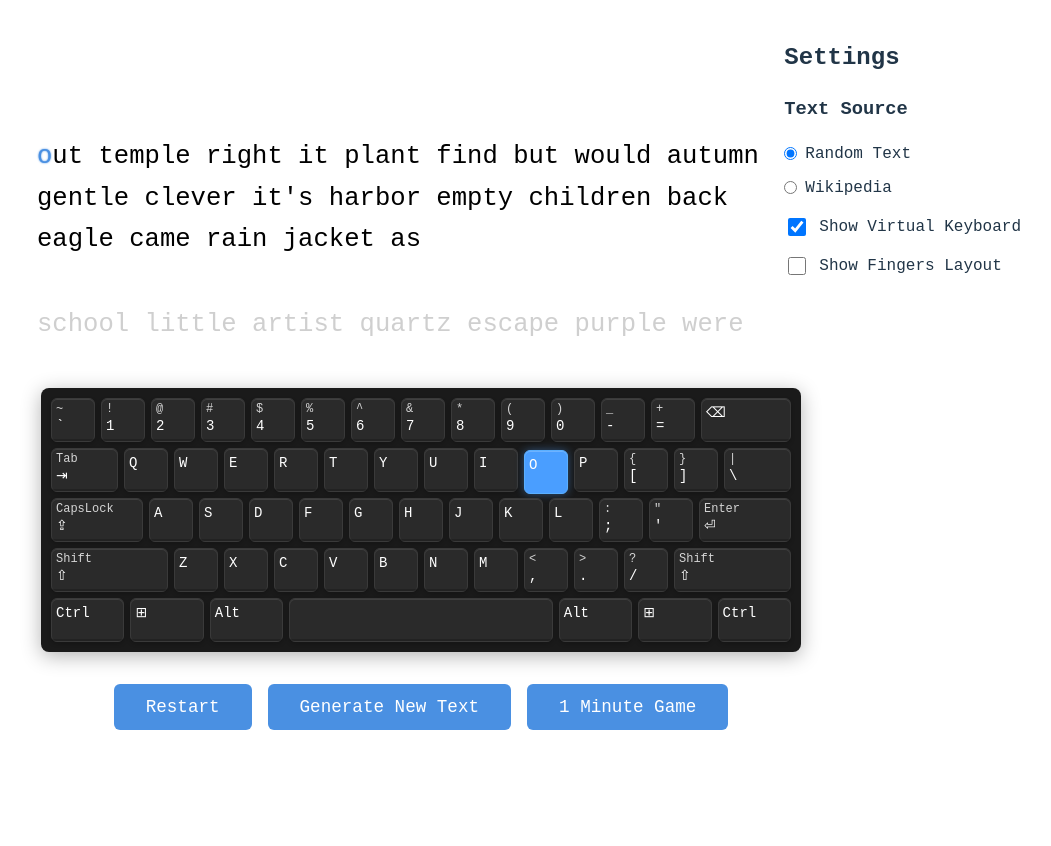
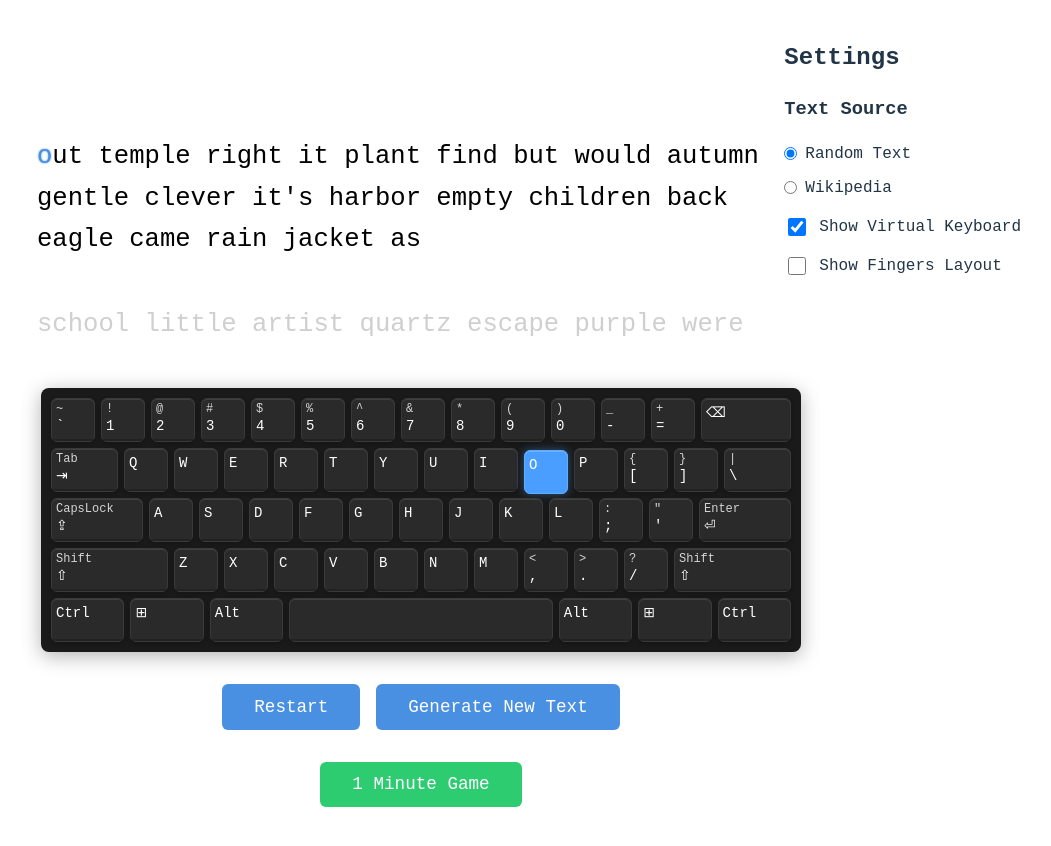
Before and after one commit to nstoichev/typing-game, a React (Vite) app: page / in a window 1280 px wide. Shown: the top 846 px of the page, without its empty margins (219-1270 px from the left). Before the commit the page ends 800 px from the top, so only its background shows below. Built offline with nearby package versions, Linux system fonts and the light colour scheme.

Commit message:
feat: new module - game buttons.

```diff
--- a/src/App.jsx
+++ b/src/App.jsx
@@ -2,6 +2,7 @@ import './App.css'
 import ResultsModal from './components/ResultsModal'
 import Settings from './components/Settings'
 import ActionButtons from './components/ActionButtons'
+import GameButtons from './components/GameButtons'
 import TextDisplay from './components/TextDisplay'
 import VirtualKeyboard from './components/VirtualKeyboard'
 import { useTypingGame } from './hooks/useTypingGame'
@@ -73,6 +74,8 @@ function App() {
       <ActionButtons
         onRestart={handleRestart}
         onGenerate={handleGenerate}
+      />
+      <GameButtons
         onOneMinuteGame={handleOneMinuteGame}
       />
       {isComplete && stats && (
--- a/src/components/ActionButtons.jsx
+++ b/src/components/ActionButtons.jsx
@@ -2,7 +2,7 @@ import React from 'react';
 import PropTypes from 'prop-types';
 import styles from './ActionButtons.module.css';
 
-const ActionButtons = ({ onRestart, onGenerate, onOneMinuteGame }) => {
+const ActionButtons = ({ onRestart, onGenerate }) => {
   const handleMouseUp = (e) => {
     e.target.blur();
   };
@@ -23,21 +23,13 @@ const ActionButtons = ({ onRestart, onGenerate, onOneMinuteGame }) => {
       >
         Generate New Text
       </button>
-      <button
-        className={styles.button}
-        onClick={onOneMinuteGame}
-        onMouseUp={handleMouseUp}
-      >
-        1 Minute Game
-      </button>
     </div>
   );
 };
 
 ActionButtons.propTypes = {
   onRestart: PropTypes.func.isRequired,
-  onGenerate: PropTypes.func.isRequired,
-  onOneMinuteGame: PropTypes.func.isRequired
+  onGenerate: PropTypes.func.isRequired
 };
 
 export default ActionButtons;
--- /dev/null
+++ b/src/components/GameButtons.jsx
@@ -0,0 +1,27 @@
+import React from 'react';
+import PropTypes from 'prop-types';
+import styles from './GameButtons.module.css';
+
+const GameButtons = ({ onOneMinuteGame }) => {
+  const handleMouseUp = (e) => {
+    e.target.blur();
+  };
+
+  return (
+    <div className={styles.gameButtons}>
+      <button
+        className={styles.button}
+        onClick={onOneMinuteGame}
+        onMouseUp={handleMouseUp}
+      >
+        1 Minute Game
+      </button>
+    </div>
+  );
+};
+
+GameButtons.propTypes = {
+  onOneMinuteGame: PropTypes.func.isRequired
+};
+
+export default GameButtons;
--- /dev/null
+++ b/src/components/GameButtons.module.css
@@ -0,0 +1,26 @@
+.gameButtons {
+  display: flex;
+  gap: 1rem;
+  justify-content: center;
+  margin: 2rem 0;
+}
+
+.button {
+  background-color: #2ecc71;
+  color: white;
+  border: none;
+  padding: 0.8rem 2rem;
+  border-radius: 6px;
+  font-size: 1.1rem;
+  cursor: pointer;
+  transition: all 0.2s ease;
+}
+
+.button:hover {
+  background-color: #27ae60;
+  transform: translateY(-2px);
+}
+
+.button:active {
+  transform: translateY(0);
+}
```
